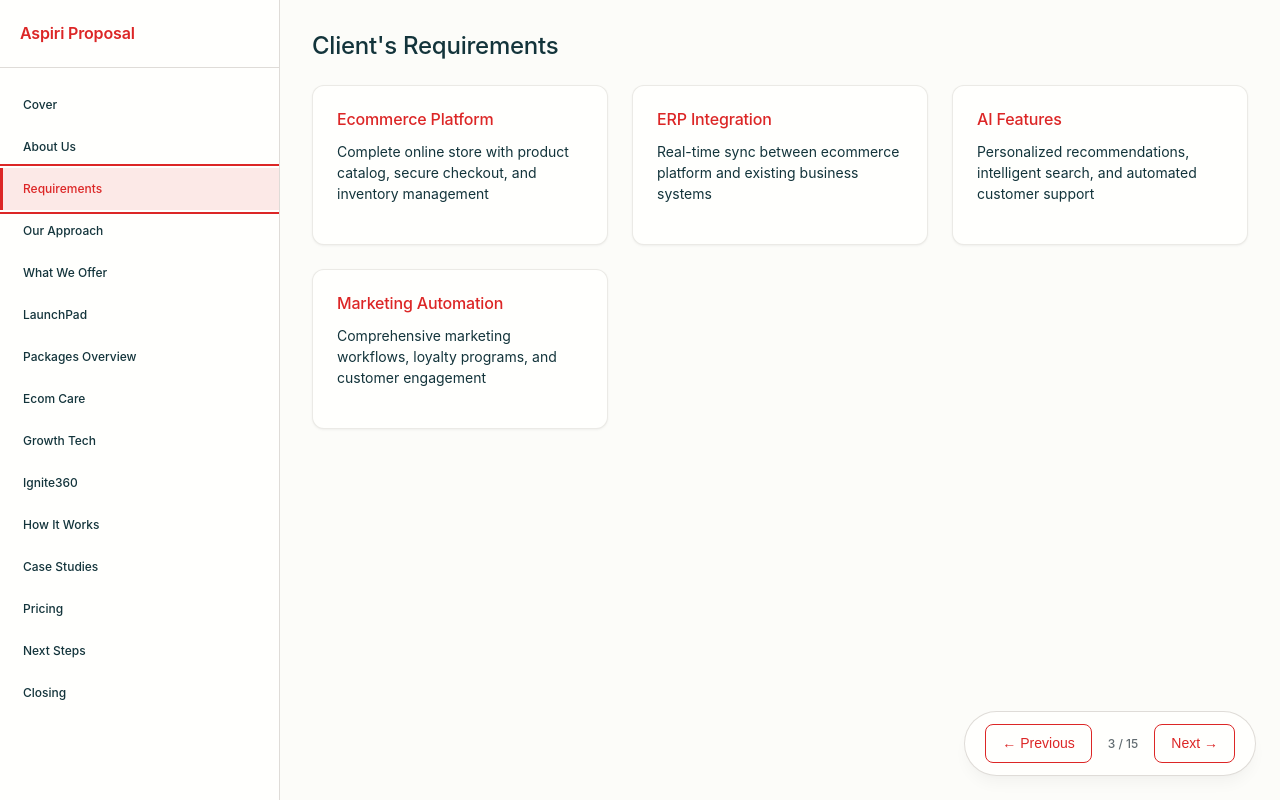
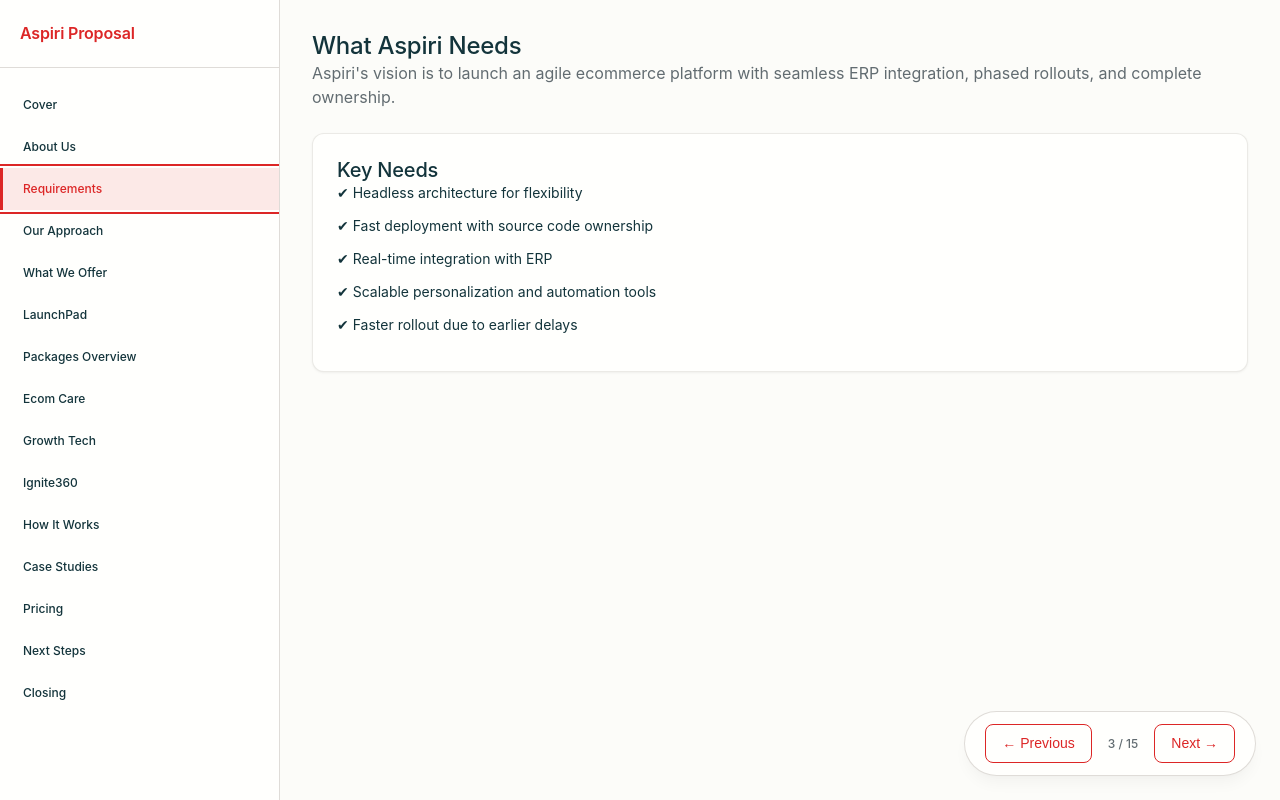
Before and after one commit to subinsayzz/aspiri, a plain HTML site: page cur_index.html in a window 1280 px wide. Both pictures are taken after a click on the link "Requirements". Drawn offline with Linux system fonts and the light colour scheme; a web font is replaced by a local one.

Commit message:
Update requirements page to 'What Aspiri Needs' version

```diff
--- a/cur_index.html
+++ b/cur_index.html
@@ -87,24 +87,18 @@
             <!-- Slide 3: Client's Requirements -->
             <section class="slide" id="slide-2">
                 <div class="slide-content">
-                    <h2>Client's Requirements</h2>
-                    <div class="requirements-grid">
-                        <div class="requirement-card">
-                            <h3>Ecommerce Platform</h3>
-                            <p>Complete online store with product catalog, secure checkout, and inventory management</p>
-                        </div>
-                        <div class="requirement-card">
-                            <h3>ERP Integration</h3>
-                            <p>Real-time sync between ecommerce platform and existing business systems</p>
-                        </div>
-                        <div class="requirement-card">
-                            <h3>AI Features</h3>
-                            <p>Personalized recommendations, intelligent search, and automated customer support</p>
-                        </div>
-                        <div class="requirement-card">
-                            <h3>Marketing Automation</h3>
-                            <p>Comprehensive marketing workflows, loyalty programs, and customer engagement</p>
-                        </div>
+                    <h2>What Aspiri Needs</h2>
+                    <p class="intro-text">Aspiri's vision is to launch an agile ecommerce platform with seamless ERP integration, phased rollouts, and complete ownership.</p>
+
+                    <div class="card">
+                        <h3>Key Needs</h3>
+                        <ul class="check-list">
+                            <li>✔ Headless architecture for flexibility</li>
+                            <li>✔ Fast deployment with source code ownership</li>
+                            <li>✔ Real-time integration with ERP</li>
+                            <li>✔ Scalable personalization and automation tools</li>
+                            <li>✔ Faster rollout due to earlier delays</li>
+                        </ul>
                     </div>
                 </div>
             </section>
--- a/cur_style.css
+++ b/cur_style.css
@@ -541,6 +541,8 @@
   box-shadow: var(--shadow-sm);
   overflow: hidden;
   transition: box-shadow var(--duration-normal) var(--ease-standard);
+  padding: var(--space-24);
+  margin-bottom: var(--space-24);
 }
 
 .card:hover {
@@ -555,6 +557,27 @@
 .card__footer {
   padding: var(--space-16);
   border-bottom: 1px solid var(--color-card-border-inner);
+}
+
+/* Intro text */
+.intro-text {
+  font-size: var(--font-size-lg);
+  color: var(--color-text-secondary);
+  margin-bottom: var(--space-24);
+  line-height: var(--line-height-normal);
+}
+
+/* Check list */
+.check-list {
+  list-style: none;
+  padding: 0;
+  margin: 0;
+}
+
+.check-list li {
+  margin-bottom: var(--space-12);
+  color: var(--color-text);
+  line-height: var(--line-height-normal);
 }
 
 /* Status indicators - simplified with CSS variables */
```
